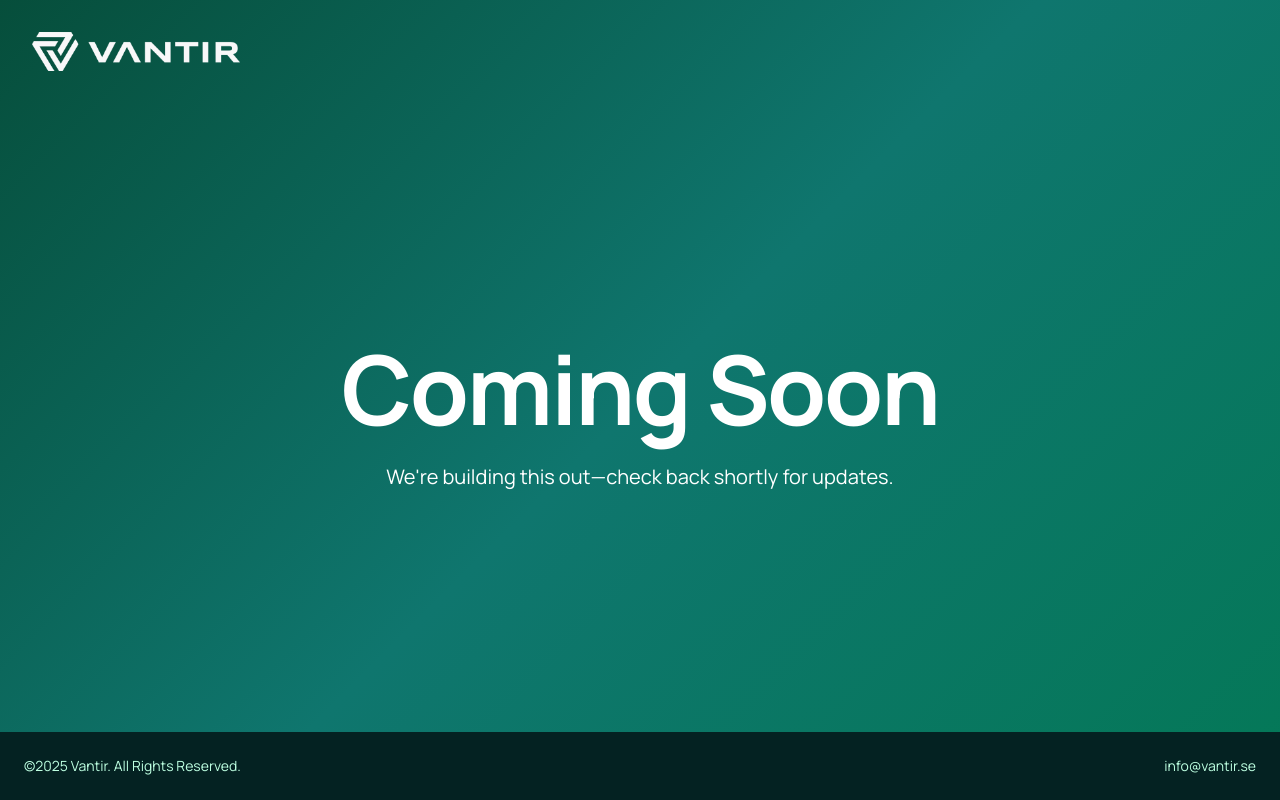
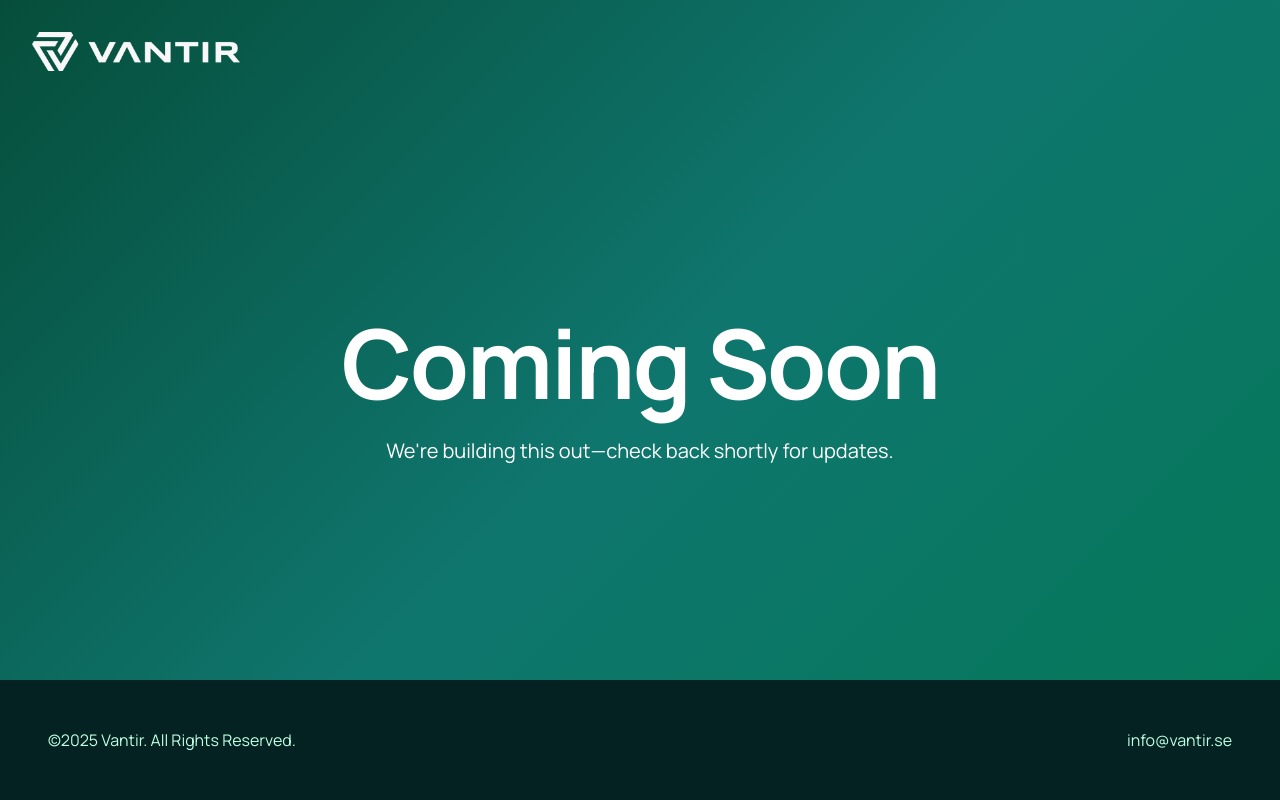
Before and after one commit to Vantir-AB/vantir-website, a Next.js app: page / in a window 1280 px wide. Built offline with nearby package versions, Linux system fonts and the light colour scheme.

Commit message:
Double footer size with larger padding and text

```diff
--- a/src/app/page.tsx
+++ b/src/app/page.tsx
@@ -63,8 +63,8 @@ export default function Home() {
         </main>
 
         {/* Footer */}
-        <footer className="p-4 sm:p-6" style={{ backgroundColor: 'var(--color-dark-green)' }}>
-          <div className="flex flex-col sm:flex-row justify-between items-center gap-2 sm:gap-0 text-xs sm:text-sm" style={{ color: 'var(--color-mint)' }}>
+        <footer className="p-8 sm:p-12" style={{ backgroundColor: 'var(--color-dark-green)' }}>
+          <div className="flex flex-col sm:flex-row justify-between items-center gap-4 sm:gap-0 text-sm sm:text-base" style={{ color: 'var(--color-mint)' }}>
             <p>©2025 Vantir. All Rights Reserved.</p>
             <p>info@vantir.se</p>
           </div>
```
